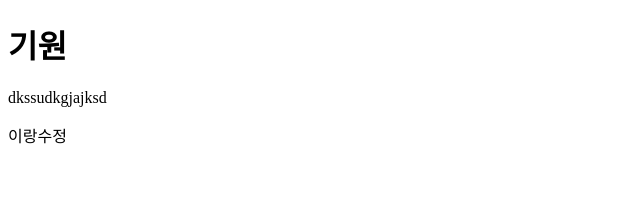
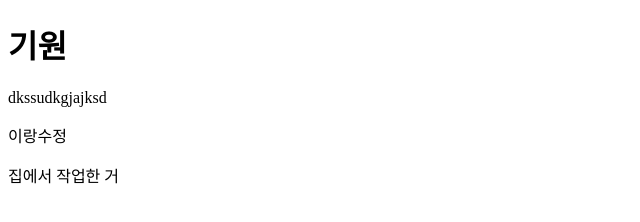
Before and after one commit to 2andrang/kione, a plain HTML site: page index.html in a window 1280 px wide. Shown: the whole page, without its empty margins (0-640 px from the left). Drawn offline with Linux system fonts and the light colour scheme.

Commit message:
gotohell

```diff
--- a/index.html
+++ b/index.html
@@ -11,7 +11,7 @@
     <h1>기원</h1>
     <p>dkssudkgjajksd</p>
     <p>이랑수정</p>
-
+    <p>집에서 작업한 거</p>
 </body>
 
 </html>
```
